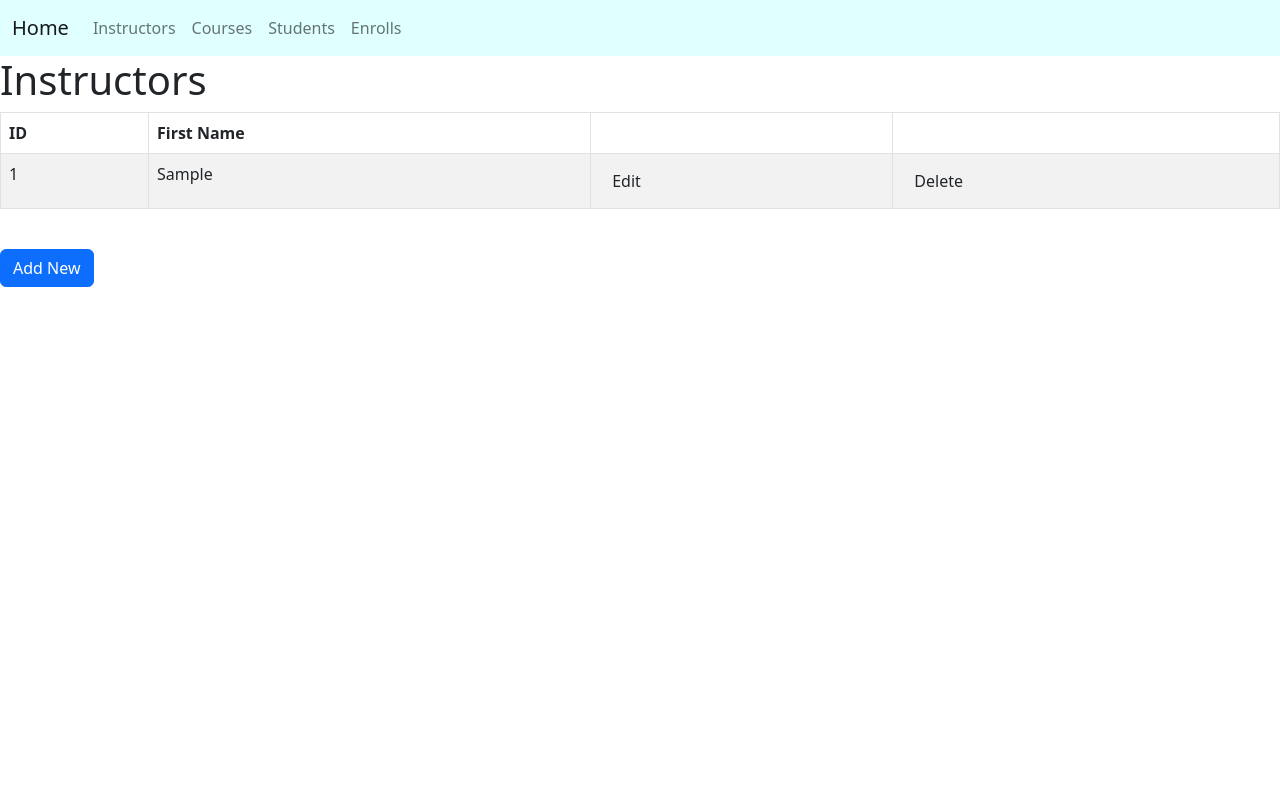
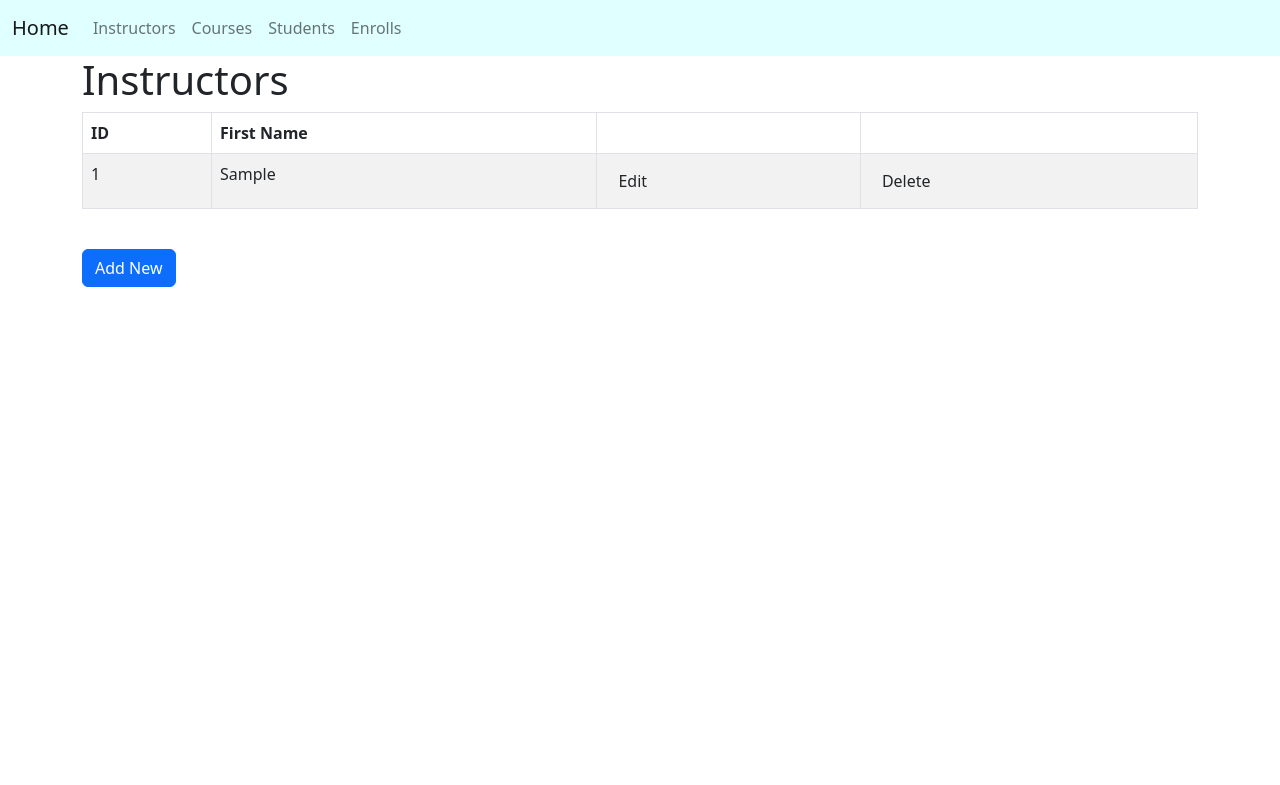
Before and after one commit to blakehays17/homework4, a PHP site: page /instructors.php in a window 1280 px wide. Shown: the top 785 px of the page. Run offline with PHP 8.4, Linux system fonts and the light colour scheme; tables that the repository leaves empty or names only in its code hold one stand-in row (values such as "Sample post").

Commit message:
Update instructors.php

```diff
--- a/instructors.php
+++ b/instructors.php
@@ -12,7 +12,7 @@
 
 <body>
     <?php include("header.php"); ?>
-    <div class="content">
+    <div class="content container">
         <?php
             $servername = "localhost";
             $username = "blakehay_s";
```
